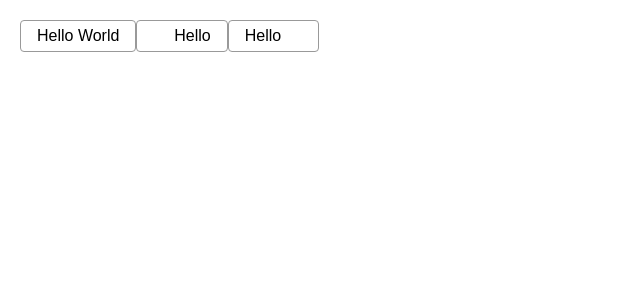
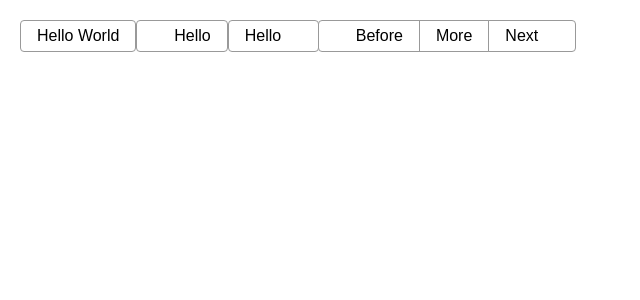
Before and after one commit to lsxBread/RUI, a React (Vite) app: page / in a window 1280 px wide. Shown: the top 300 px of the page, without its empty margins (0-640 px from the left). Built offline with nearby package versions, Linux system fonts and the light colour scheme; the HTML template or start-up script is replaced by a standard one.

Commit message:
add ButtonGroup

```diff
--- a/src/App.js
+++ b/src/App.js
@@ -1,14 +1,19 @@
 import React from 'react'
 import Button from './Button'
-import Icon from './Icon'
+import ButtonGroup from './ButtonGroup'
 
 class App extends React.Component {
   render () {
     return (
       <React.Fragment>
-        <Button loading={true} enableLoading={true}>Hello World</Button>
+        <Button enableLoading={true}>Hello World</Button>
         <Button icon='settings' enableLoading={true}>Hello</Button>
         <Button icon='settings' iconPosition='right' enableLoading={true}>Hello</Button>
+        <ButtonGroup>
+          <Button icon='left'>Before</Button>
+          <Button>More</Button>
+          <Button icon='right' iconPosition='right'>Next</Button>
+        </ButtonGroup>
       </React.Fragment>
     )
   }
--- /dev/null
+++ b/src/ButtonGroup.js
@@ -0,0 +1,12 @@
+import React from 'react'
+import './scss/ButtonGroup.scss'
+
+const ButtonGroup  = (props) => {
+  return (
+    <div className='g-button-group'>
+      {props.children}
+    </div>
+  )
+}
+
+export default ButtonGroup
--- /dev/null
+++ b/src/scss/ButtonGroup.scss
@@ -0,0 +1,22 @@
+.g-button-group {
+  display: inline-flex;
+  align-items: center;
+  justify-content: center;
+  vertical-align: top;
+  > .g-button {
+    border-radius: 0;
+    margin-left: -1px;
+    &:first-child {
+      border-top-left-radius: var(--border-radius);
+      border-bottom-left-radius: var(--border-radius);
+    }
+    &:last-child {
+      border-top-right-radius: var(--border-radius);
+      border-bottom-right-radius: var(--border-radius);
+    }
+    &:hover {
+      position: relative;
+      z-index: 1;
+    }
+  }
+}
```
